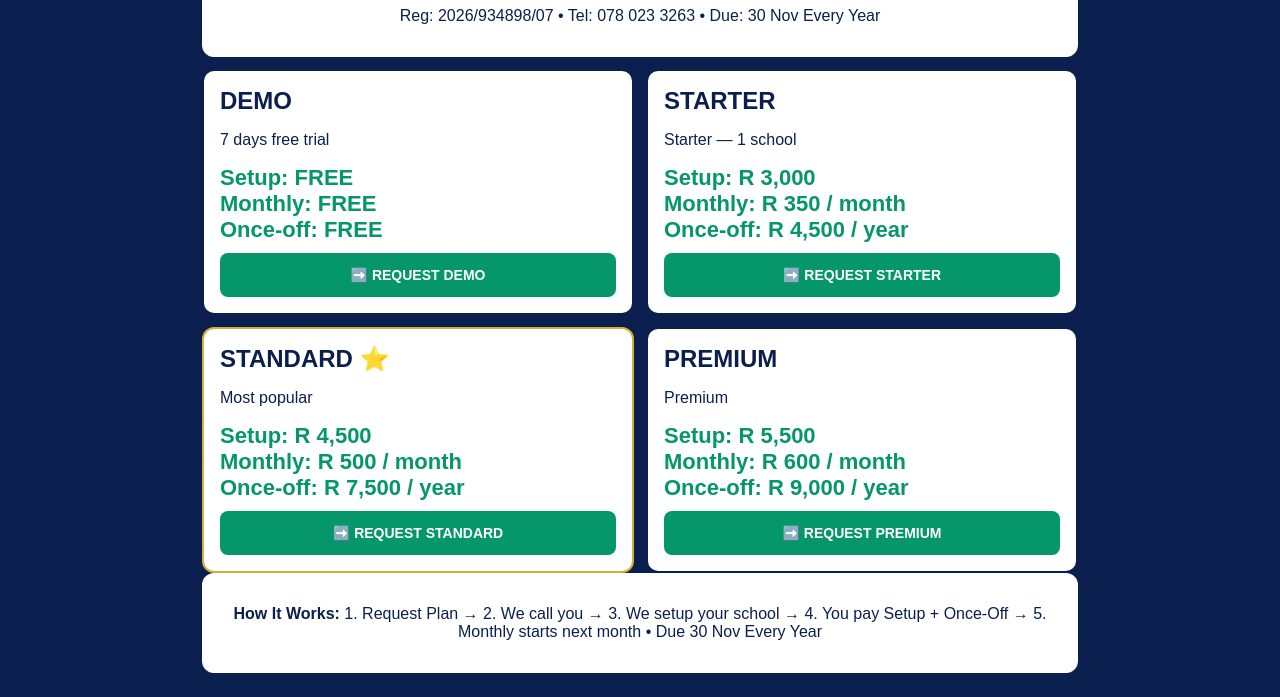
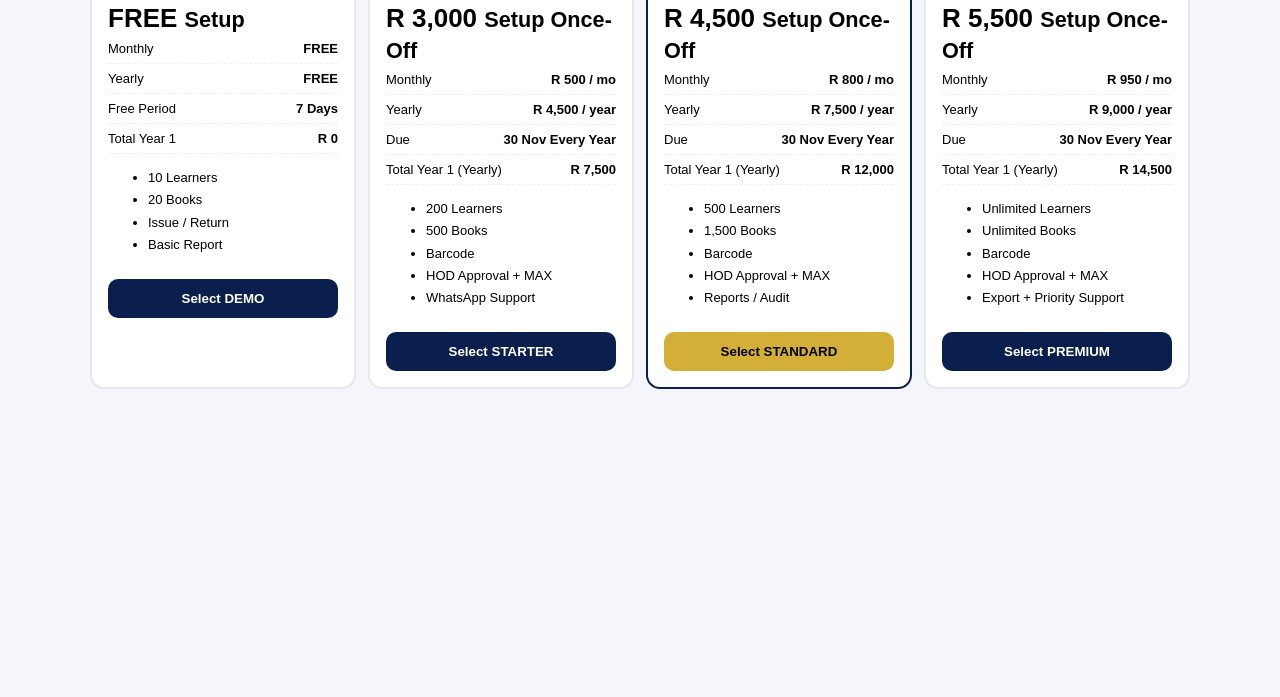
Before and after one commit to vusichauke3037-glitch/WORDSWORTH, a plain HTML site: page pricing.html in a window 1280 px wide. Shown: the part 305-1002 px from the top of the page. After the commit the page ends 800 px from the top, so only its background shows below. Drawn offline with Linux system fonts and the light colour scheme.

Commit message:
Refactor pricing.html layout and styles

```diff
--- a/pricing.html
+++ b/pricing.html
@@ -1,20 +1,10 @@
-<!DOCTYPE html>
-<html lang="en"><head><meta charset="UTF-8"><meta name="viewport" content="width=device-width,initial-scale=1">
-<title>Pricing - Makhanani LTSM 2.0</title>
-<style>*{box-sizing:border-box}body{margin:0;font-family:Arial;background:#0a1f4d;color:#0a1f4d}.wrap{max-width:900px;margin:0 auto;padding:12px}.card{background:#fff;border-radius:12px;padding:16px;margin-bottom:12px;text-align:center}.grid{display:grid;grid-template-columns:1fr 1fr;gap:12px}.plan{border:2px solid #0a1f4d;border-radius:12px;padding:16px;background:#fff}.plan h2{margin:0}.price{color:#059669;font-size:22px;font-weight:900;margin:10px 0}.btn{background:#059669;color:#fff;border:none;border-radius:8px;padding:14px;font-weight:900;width:100%;cursor:pointer;font-size:14px}@media(max-width:600px){.grid{grid-template-columns:1fr}}</style></head>
-<body><div class="wrap">
-<div class="card"><img src="logo.png" style="max-width:200px" onerror="this.style.display='none'"><h1>MAKHANANI LTSM 2.0 — PRICING</h1><p>Reg: 2026/934898/07 • Tel: 078 023 3263 • Due: 30 Nov Every Year</p></div>
+<!DOCTYPE html><html><head><meta charset="UTF-8"><meta name="viewport" content="width=device-width,initial-scale=1"><title>Pricing - Makhanani LTSM 2.0</title>
+<style>body{margin:0;font-family:Arial;background:#f4f6fb}header{background:#0a1f4d;color:#fff;padding:14px;display:flex;justify-content:space-between;align-items:center}header img{height:42px;background:#fff;border-radius:8px;padding:2px}.wrap{max-width:1100px;margin:0 auto;padding:16px}.grid{display:grid;grid-template-columns:repeat(4,1fr);gap:12px}@media(max-width:900px){.grid{grid-template-columns:1fr 1fr}}@media(max-width:520px){.grid{grid-template-columns:1fr}}.pkg{background:#fff;border-radius:14px;padding:16px;border:2px solid #e5e7eb;position:relative}.pkg.active{border-color:#0a1f4d}.badge{position:absolute;top:-10px;right:10px;background:#d4af37;padding:4px 8px;border-radius:20px;font-size:11px;font-weight:900}.price{font-size:26px;font-weight:900}.row{display:flex;justify-content:space-between;padding:7px 0;border-bottom:1px dashed #eee;font-size:13px}.btn{background:#0a1f4d;color:#fff;border:none;padding:12px;width:100%;border-radius:10px;font-weight:900;cursor:pointer;margin-top:10px}.btn.gold{background:#d4af37;color:#000}</style></head>
+<body><header><div style="display:flex;gap:10px;align-items:center"><img src="logo.png"><b>Makhanani LTSM 2.0</b></div><button onclick="location.href='index.html'" style="background:#d4af37;border:none;padding:10px 14px;border-radius:8px;font-weight:900;cursor:pointer">🏠 Home</button></header>
+<div class="wrap"><h1>💰 Pricing — V5</h1><p style="color:#666">Due: <b>30 Nov Every Year</b> • All prices ZAR • No hidden fees</p>
 <div class="grid">
-<div class="plan"><h2>DEMO</h2><p>7 days free trial</p><div class="price">Setup: FREE<br>Monthly: FREE<br>Once-off: FREE</div><button class="btn" onclick="requestPlan('DEMO')">➡️ REQUEST DEMO</button></div>
-<div class="plan"><h2>STARTER</h2><p>Starter — 1 school</p><div class="price">Setup: R 3,000<br>Monthly: R 350 / month<br>Once-off: R 4,500 / year</div><button class="btn" onclick="requestPlan('STARTER')">➡️ REQUEST STARTER</button></div>
-<div class="plan" style="border-color:#d4af37"><h2>STANDARD ⭐</h2><p>Most popular</p><div class="price">Setup: R 4,500<br>Monthly: R 500 / month<br>Once-off: R 7,500 / year</div><button class="btn" onclick="requestPlan('STANDARD')">➡️ REQUEST STANDARD</button></div>
-<div class="plan"><h2>PREMIUM</h2><p>Premium</p><div class="price">Setup: R 5,500<br>Monthly: R 600 / month<br>Once-off: R 9,000 / year</div><button class="btn" onclick="requestPlan('PREMIUM')">➡️ REQUEST PREMIUM</button></div>
-</div>
-<div class="card"><p><b>How It Works:</b> 1. Request Plan → 2. We call you → 3. We setup your school → 4. You pay Setup + Once-Off → 5. Monthly starts next month • Due 30 Nov Every Year</p></div>
-</div>
-<script>
-function requestPlan(plan){
-  var msg = 'Hi Xintimani 👋 I want MAKHANANI LTSM 2.0 — Plan: ' + plan + ' — Please contact me.';
-  window.open('https://wa.me/27780233263?text=' + encodeURIComponent(msg), '_blank');
-}
-</script></body></html>
+<div class="pkg"><span class="badge">FREE 7 DAYS</span><h3>DEMO</h3><p style="font-size:12px;color:#666">Try it</p><div class="price">FREE <small>Setup</small></div><div class="row"><span>Monthly</span><b>FREE</b></div><div class="row"><span>Yearly</span><b>FREE</b></div><div class="row"><span>Free Period</span><b>7 Days</b></div><div class="row"><span>Total Year 1</span><b>R 0</b></div><ul style="font-size:13px;line-height:1.7"><li>10 Learners</li><li>20 Books</li><li>Issue / Return</li><li>Basic Report</li></ul><button class="btn" onclick="location.href='subscription.html'">Select DEMO</button></div>
+<div class="pkg"><span class="badge">POPULAR</span><h3>STARTER</h3><p style="font-size:12px;color:#666">Small School</p><div class="price">R 3,000 <small>Setup Once-Off</small></div><div class="row"><span>Monthly</span><b>R 500 / mo</b></div><div class="row"><span>Yearly</span><b>R 4,500 / year</b></div><div class="row"><span>Due</span><b>30 Nov Every Year</b></div><div class="row"><span>Total Year 1 (Yearly)</span><b>R 7,500</b></div><ul style="font-size:13px;line-height:1.7"><li>200 Learners</li><li>500 Books</li><li>Barcode</li><li>HOD Approval + MAX</li><li>WhatsApp Support</li></ul><button class="btn" onclick="location.href='subscription.html'">Select STARTER</button></div>
+<div class="pkg active"><span class="badge">BEST VALUE</span><h3>STANDARD</h3><p style="font-size:12px;color:#666">Medium School</p><div class="price">R 4,500 <small>Setup Once-Off</small></div><div class="row"><span>Monthly</span><b>R 800 / mo</b></div><div class="row"><span>Yearly</span><b>R 7,500 / year</b></div><div class="row"><span>Due</span><b>30 Nov Every Year</b></div><div class="row"><span>Total Year 1 (Yearly)</span><b>R 12,000</b></div><ul style="font-size:13px;line-height:1.7"><li>500 Learners</li><li>1,500 Books</li><li>Barcode</li><li>HOD Approval + MAX</li><li>Reports / Audit</li></ul><button class="btn gold" onclick="location.href='subscription.html'">Select STANDARD</button></div>
+<div class="pkg"><span class="badge">UNLIMITED</span><h3>PREMIUM</h3><p style="font-size:12px;color:#666">Large School</p><div class="price">R 5,500 <small>Setup Once-Off</small></div><div class="row"><span>Monthly</span><b>R 950 / mo</b></div><div class="row"><span>Yearly</span><b>R 9,000 / year</b></div><div class="row"><span>Due</span><b>30 Nov Every Year</b></div><div class="row"><span>Total Year 1 (Yearly)</span><b>R 14,500</b></div><ul style="font-size:13px;line-height:1.7"><li>Unlimited Learners</li><li>Unlimited Books</li><li>Barcode</li><li>HOD Approval + MAX</li><li>Export + Priority Support</li></ul><button class="btn" onclick="location.href='subscription.html'">Select PREMIUM</button></div>
+</div></div></body></html>
```
